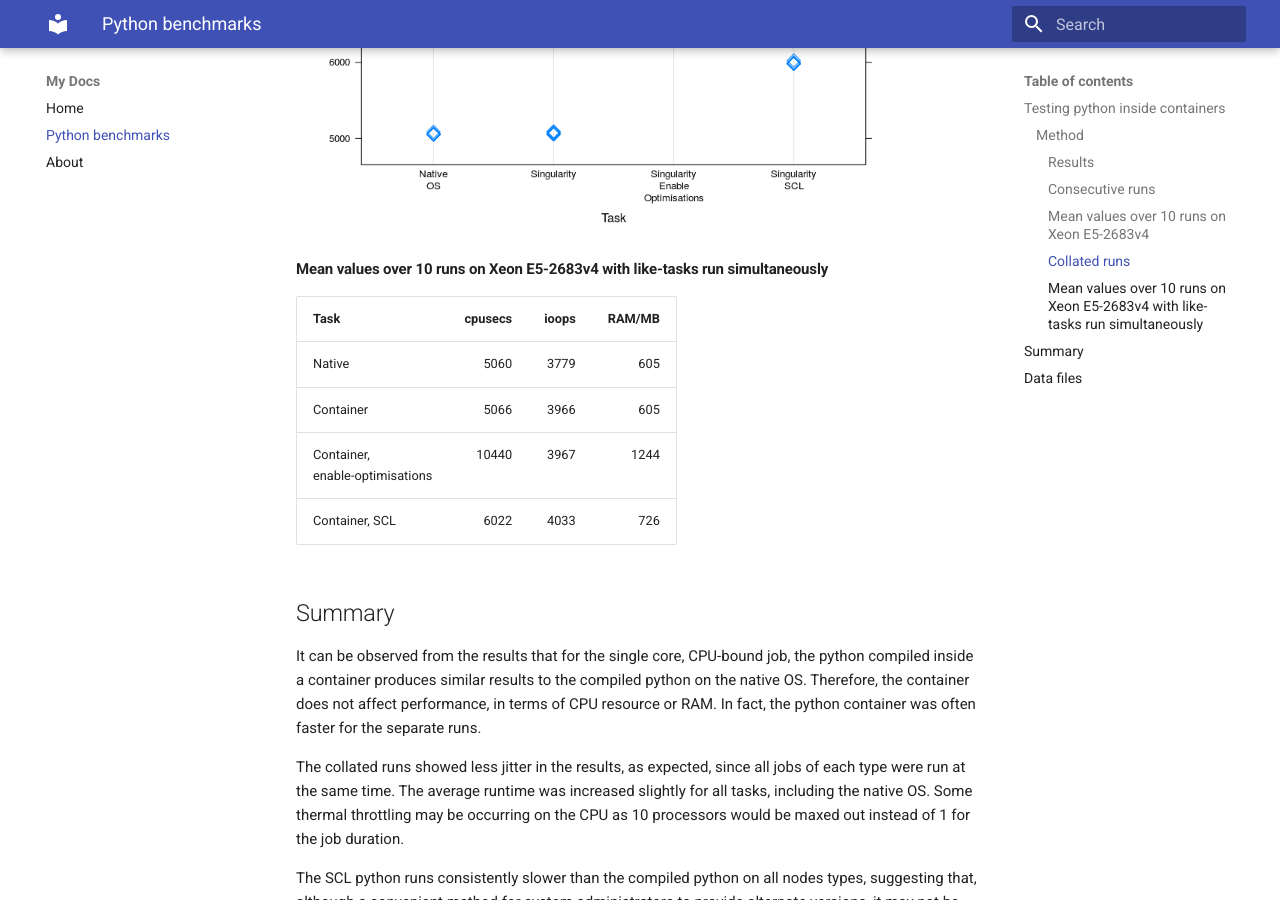
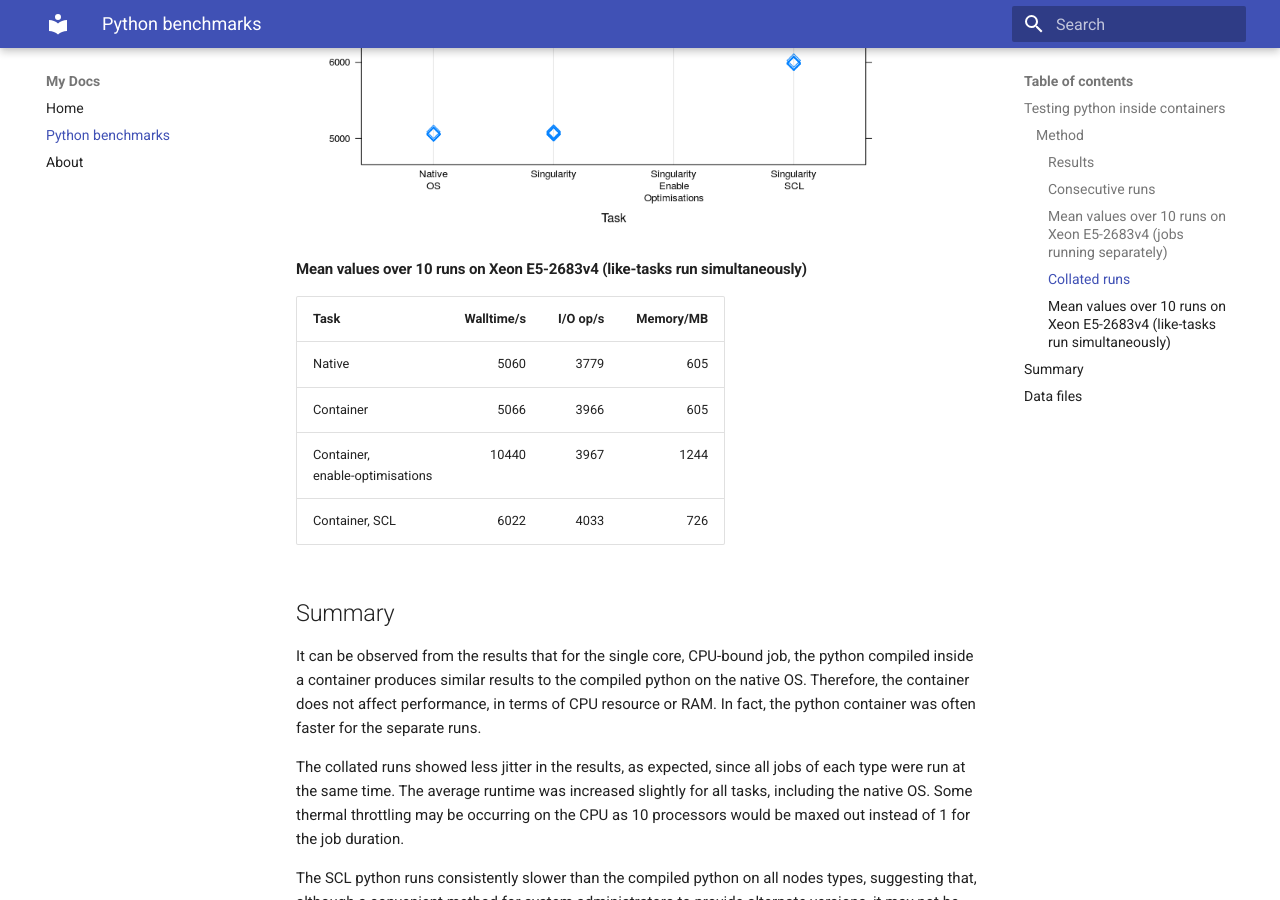
Before and after one commit to sbutcher/docs, an MkDocs documentation site: the page built from docs/pythoncontainers.md, in a window 1280 px wide and 900 px high, scrolled down 2578 px. Built offline with MkDocs 1.6.1 and Material for MkDocs 9.7.7, drawn with Linux system fonts in a browser that asks for light colours; old or Windows-style settings are respelled for this version of MkDocs; some of the changed text lies outside the part shown.

Commit message:
Changed table heading

```diff
--- a/docs/pythoncontainers.md
+++ b/docs/pythoncontainers.md
@@ -31,7 +31,7 @@ The following tests were run consecutively on an exclusively-booked node:
 
 <img src="/rplot.png" width=600>
 
-#### Mean values over 10 runs on Xeon E5-2683v4
+#### Mean values over 10 runs on Xeon E5-2683v4 (jobs running separately)
 
 | Task | Walltime/s | I/O ops/s | Memory/MB |
 | --- | --: | --: | --: |
@@ -46,9 +46,9 @@ The next results were run as job arrays of 10 similar tasks at a time on an excl
 
 <img src="/rplot-batch.png" width=600>
 
-#### Mean values over 10 runs on Xeon E5-2683v4 with like-tasks run simultaneously
+#### Mean values over 10 runs on Xeon E5-2683v4 (like-tasks run simultaneously)
 
-| Task | cpusecs | ioops | RAM/MB |
+| Task | Walltime/s | I/O op/s | Memory/MB |
 | --- | --: | --: | --: |
 | Native  | 5060 | 3779 | 605 |
 | Container  | 5066 | 3966 | 605 |
```
